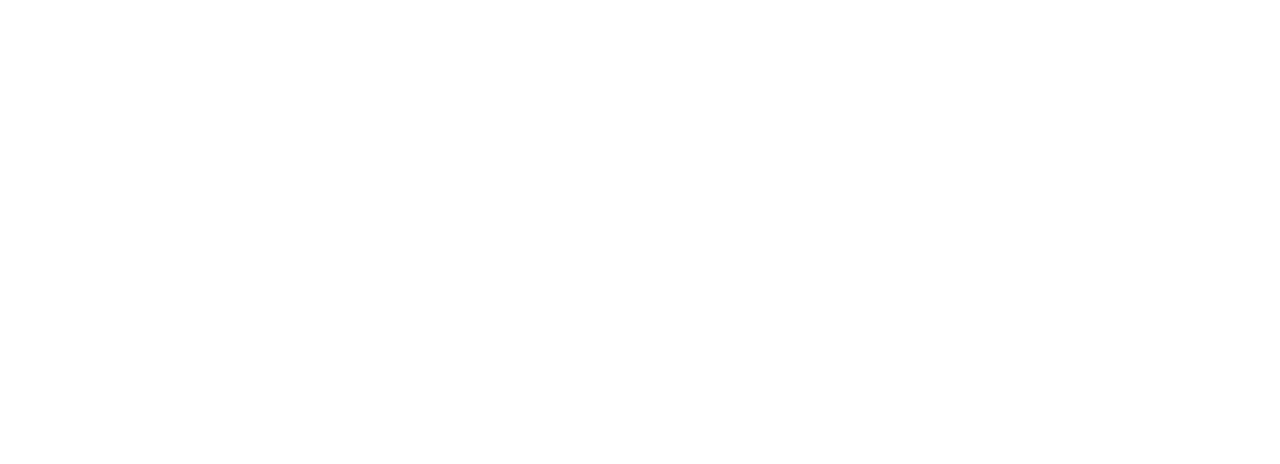
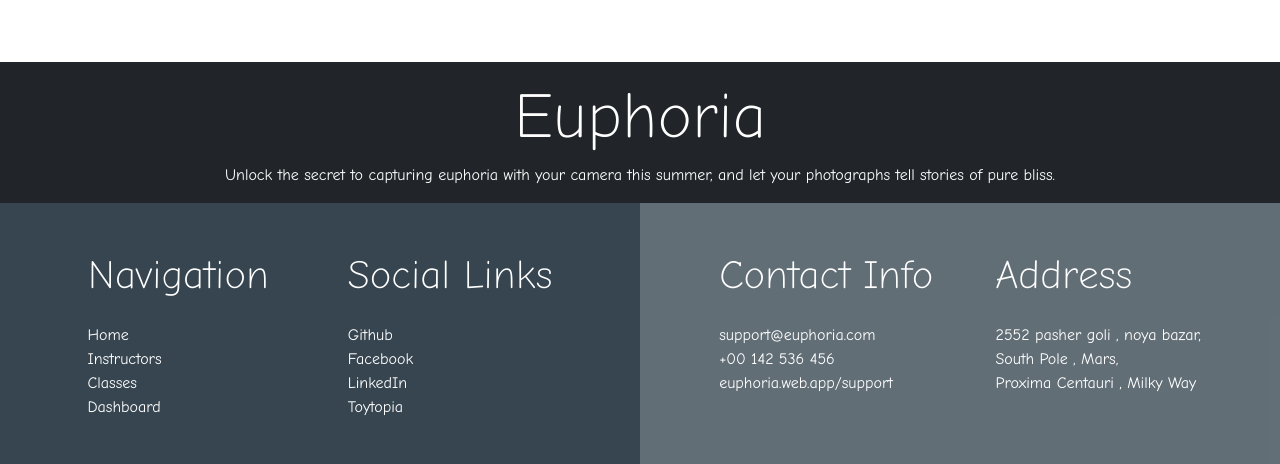
Before and after one commit to safoun10/Euphoria-Client, a React (Vite) app: page /home in a window 1280 px wide. Shown: the part 2223-2687 px from the top of the page. Before the commit the page ends 2285 px from the top, so only its background shows below. Built offline with nearby package versions, Linux system fonts and the light colour scheme.

Commit message:
added footer and updated the top class imgs

```diff
--- a/public/popular.json
+++ b/public/popular.json
@@ -2,37 +2,37 @@
     {
         "id": 1,
         "name": "Portrait Photography",
-        "photo": "https://mir-s3-cdn-cf.behance.net/project_modules/fs/90f7e5163704389.63ea89083f742.jpg",
+        "photo": "https://i.postimg.cc/X7LchMsS/My-project-4.jpg",
         "student": "150"
     },
     {
         "id": 2,
         "name": "Automobile Photography",
-        "photo": "https://mir-s3-cdn-cf.behance.net/project_modules/fs/4ce4de169686803.64513a16c1ac2.jpg",
+        "photo": "https://i.postimg.cc/rsG2JsGn/My-project-2.jpg",
         "student": "140"
     },
     {
         "id": 3,
         "name": "Sports Photography",
-        "photo": "https://mir-s3-cdn-cf.behance.net/project_modules/fs/87cb01146405803.62b0400d93b0e.jpg",
+        "photo": "https://i.postimg.cc/CL8dBbfv/My-project-6.jpg",
         "student": "130"
     },
     {
         "id": 4,
         "name": "Wildlife Photography",
-        "photo": "https://mir-s3-cdn-cf.behance.net/project_modules/max_1200/4e3250169876597.64712b9dcc57c.jpg",
+        "photo": "https://i.postimg.cc/MZsC8LPR/My-project-3.jpg",
         "student": "120"
     },
     {
         "id": 5,
         "name": "Street Photography",
-        "photo": "https://mir-s3-cdn-cf.behance.net/project_modules/1400/bbcba6169597299.644fcff7b33a3.jpg",
+        "photo": "https://i.postimg.cc/R0ZMRtNx/My-project-5.jpg",
         "student": "110"
     },
     {
         "id": 6,
         "name": "Architecture Photography",
-        "photo": "https://mir-s3-cdn-cf.behance.net/project_modules/1400/5574be171450451.646eddd7e4354.png",
+        "photo": "https://i.postimg.cc/4d6X8WsQ/My-project.png",
         "student": "100"
     }
 ]
--- /dev/null
+++ b/src/components/footer/Footer.jsx
@@ -0,0 +1,159 @@
+import React from 'react';
+import { Link } from 'react-router-dom';
+
+const Footer = () => {
+    return (
+		<div className="">
+			<div className="bg-dark py-3 w-100">
+				<div className="display-3 text-center text-white pb-2">
+					Euphoria
+				</div>
+				<div className="text-center w-75 mx-auto text-white">
+					Unlock the secret to capturing euphoria with your camera
+					this summer, and let your photographs tell stories of pure
+					bliss.
+				</div>
+			</div>
+			<div className="row text-white w-100 p-0 m-0">
+				<div className="col-6 p-5 bg-char">
+					<div className="ms-auto" style={{ maxWidth: "600px" }}>
+						<div className="d-flex justify-content-around">
+							<div>
+								<div className="display-6 pb-4">Navigation</div>
+								<div>
+									<div>
+										<Link
+											to="/"
+											className="text-decoration-none text-white"
+										>
+											Home
+										</Link>
+									</div>
+									<div>
+										<Link
+											to="/instructors"
+											className="text-decoration-none text-white"
+										>
+											Instructors
+										</Link>
+									</div>
+									<div>
+										<Link
+											to="/classes"
+											className="text-decoration-none text-white"
+										>
+											Classes
+										</Link>
+									</div>
+									<div>
+										<Link
+											to="/dashboard"
+											className="text-decoration-none text-white"
+										>
+											Dashboard
+										</Link>
+									</div>
+								</div>
+							</div>
+							<div>
+								<div className="display-6 pb-4">
+									Social Links
+								</div>
+								<div>
+									<div>
+										<Link
+											to="https://github.com/safoun10"
+											target="_blank"
+											className="text-decoration-none text-white"
+										>
+											Github
+										</Link>
+									</div>
+									<div>
+										<Link
+											to="https://www.facebook.com/safoun.10"
+											target="_blank"
+											className="text-decoration-none text-white"
+										>
+											Facebook
+										</Link>
+									</div>
+									<div>
+										<Link
+											to="https://www.linkedin.com/in/safoun10/"
+											target="_blank"
+											className="text-decoration-none text-white"
+										>
+											LinkedIn
+										</Link>
+									</div>
+									<div>
+										<Link
+											to="https://toytopia-safoun.web.app/home"
+											target="_blank"
+											className="text-decoration-none text-white"
+										>
+											Toytopia
+										</Link>
+									</div>
+								</div>
+							</div>
+						</div>
+					</div>
+				</div>
+				<div className="col-6 p-5 bg-char-2">
+					<div className="me-auto " style={{ maxWidth: "600px" }}>
+						<div className="d-flex justify-content-around">
+							<div>
+								<div className="display-6 pb-4">
+									Contact Info
+								</div>
+								<div>
+									<div>
+										<Link className="text-decoration-none text-white">
+											support@euphoria.com
+										</Link>
+									</div>
+									<div>
+										<Link className="text-decoration-none text-white">
+											+00 142 536 456
+										</Link>
+									</div>
+									<div>
+										<Link className="text-decoration-none text-white">
+											euphoria.web.app/support
+										</Link>
+									</div>
+								</div>
+							</div>
+							<div>
+								<div className="display-6 pb-4">Address</div>
+								<div>
+									<div>
+										<Link className="text-decoration-none text-white">
+											2552 pasher goli , noya bazar,
+										</Link>
+									</div>
+									<div>
+										<Link
+											className="text-decoration-none text-white"
+										>
+                                            South Pole , Mars,
+                                        </Link>
+									</div>
+									<div>
+										<Link className="text-decoration-none text-white">
+											Proxima Centauri , Milky Way
+										</Link>
+									</div>
+								</div>
+							</div>
+						</div>
+					</div>
+				</div>
+			</div>
+		</div>
+	);
+};
+
+export default Footer;
--- a/src/components/topClass/TopClass.jsx
+++ b/src/components/topClass/TopClass.jsx
@@ -17,7 +17,7 @@
 	const last = top.slice(3, 6);
 
 	return (
-		<div className="mx-auto mb-5" style={{ maxWidth: "1200px" }}>
+		<div className="mx-auto mb-5 w-100" style={{ maxWidth: "1200px" }}>
 			<div className="text-center display-1 mt-5 pb-1 text-cursive">
 				Visit our top <span className="text-brown">Photography</span>{" "}
 				classes
@@ -29,7 +29,7 @@
 				expert instructors. Enroll now and embark on a transformative
 				photographic journey.
 			</div>
-			<div className="row">
+			<div className="row w-100">
 				<div className="col-sm-6 col-11 mx-auto">
 					{first.map((single) => (
 						<div key={single.id} className="top-card">
--- a/src/index.css
+++ b/src/index.css
@@ -35,6 +35,10 @@
   background-color: #36454F !important;
 }
 
+.bg-char-2 {
+  background-color: #36454fc6 !important;
+}
+
 .bg-brown {
   background-color: #5C4033 !important;
 }
--- a/src/pages/home/Home.jsx
+++ b/src/pages/home/Home.jsx
@@ -3,6 +3,7 @@
 import TopNav from '../../components/topNav/TopNav';
 import TopClass from '../../components/topClass/TopClass';
 import Features from '../../components/features/Features';
+import Footer from '../../components/footer/Footer';
 
 const Home = () => {
     return (
@@ -15,6 +16,9 @@
 				<Features></Features>
 			</div>
 			<TopClass></TopClass>
+			<div>
+				<Footer></Footer>
+			</div>
 		</div>
 	);
 };
```
